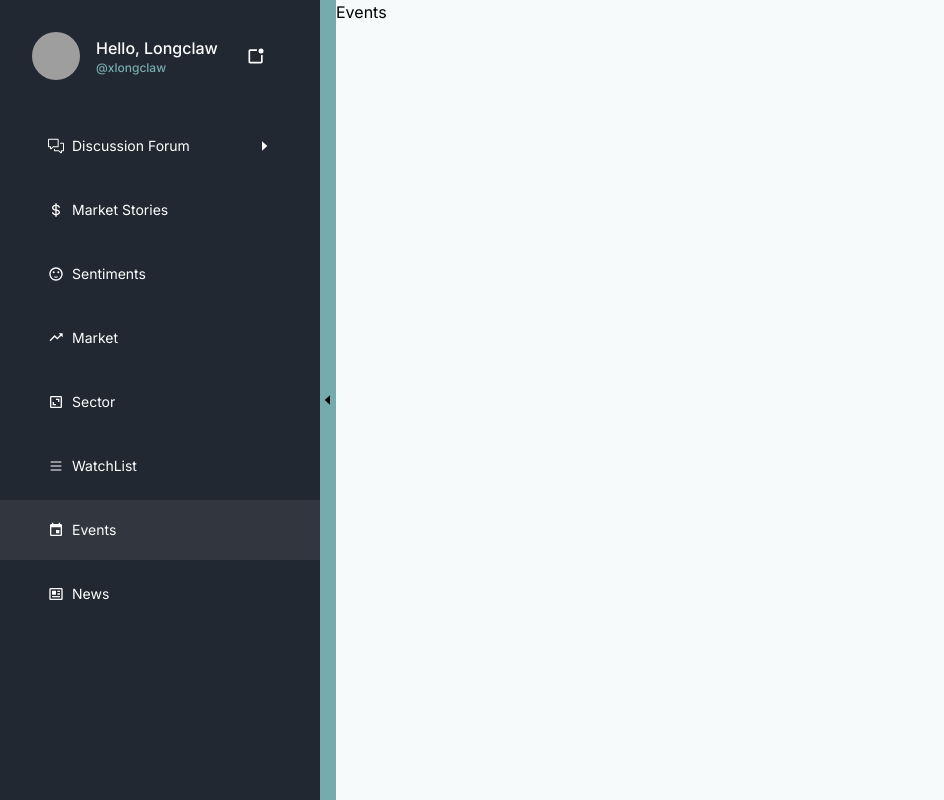
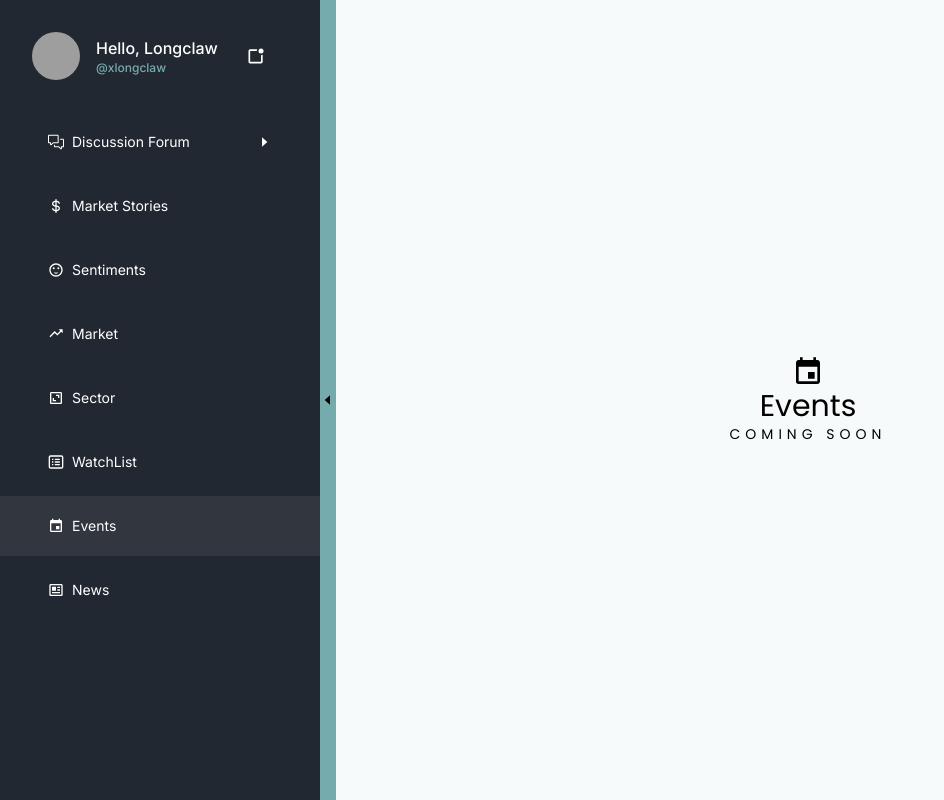
Before and after one commit to Xlongclaw/go-india-stocks-assignment, a Next.js app: page /events in a window 1280 px wide. Both pictures are taken after a click on the element 8 px from the left and 400 px from the top of the page. Shown: the whole page, without its empty margins (0-944 px from the left). Built offline with nearby package versions, Linux system fonts and the light colour scheme; grey boxes are pictures that could not be loaded; a web font is replaced by a local one.

Commit message:
organised code for different pages

```diff
--- a/src/app/components/drawer/index.tsx
+++ b/src/app/components/drawer/index.tsx
@@ -35,12 +35,15 @@ const Drawer = () => {
         transition={{ type: "spring", stiffness: 200, damping: 40 }}
         className={classNames("overflow-hidden", {})}
       >
-
         {/* User information section */}
         <UserInfoSection />
 
         {/* Options list */}
-        <OptionsList />
+        <OptionsList
+          expand={() => {
+            setExpand(false);
+          }}
+        />
       </motion.div>
 
       {/* Drawer toggle button */}
--- a/src/app/components/drawer/options-list/index.tsx
+++ b/src/app/components/drawer/options-list/index.tsx
@@ -7,7 +7,7 @@
 import DRAWER_DATA from "@/constants/DRAWER_DATA"; // Importing drawer data from constants
 import classNames from "classnames";
 import Link from "next/link";
-import { usePathname } from "next/navigation";
+import { usePathname, useRouter } from "next/navigation";
 import React from "react";
 import { BiCaretRight } from "react-icons/bi";
 
@@ -15,18 +15,28 @@ import { BiCaretRight } from "react-icons/bi";
  * OptionsList component represents a list of options for the drawer.
  * @returns - JSX element representing the OptionsList component.
  */
-const OptionsList: React.FC = () => {
+const OptionsList: React.FC<{expand:()=>void}> = (props) => {
   const selected = usePathname();
+  const router = useRouter()
+
+  const handleClick = (link:string)=>{
+
+    // Navigating to another link
+    router.push(link);
+
+    // Triggered when any drawer option is Pressed so that it can hise the drawer on click
+    props.expand()
+  }
 
   return (
-    <div className="overflow-y-scroll flex-1">
+    <div className=" w-full">
       {/* Mapping through drawer data */}
       {DRAWER_DATA.map((data) => (
-        <Link
-          href={data.link}
+        <button
+          onClick={()=>handleClick(data.link)}
           key={data.title}
           className={classNames(
-            "flex gap-2 rounded-x items-center py-5 px-12 hover:bg-x-accent-light cursor-pointer transition-colors my-1 justify-between",
+            "flex gap-2 rounded-x w-full items-center py-5 px-12 hover:bg-x-accent-light cursor-pointer transition-colors my-1 justify-between",
             {
               "bg-x-accent-light": selected === data.link,
             }
@@ -40,7 +50,7 @@ const OptionsList: React.FC = () => {
           </div>
           {/* Subcategories arrow */}
           {data.subCategories.length !== 0 && <BiCaretRight className="ml-6" />}
-        </Link>
+        </button>
       ))}
     </div>
   );
--- a/src/app/events/page.tsx
+++ b/src/app/events/page.tsx
@@ -1,9 +1,15 @@
-import React from 'react'
+import CommingSoon from "@/components/comming-soon";
+import React from "react";
+import { MdEvent } from "react-icons/md";
 
 const Page = () => {
   return (
-    <div>Events</div>
-  )
-}
+    <div className="w-full">
+      <CommingSoon title="Events">
+        <MdEvent size={32}/>
+      </CommingSoon>
+    </div>
+  );
+};
 
-export default Page
+export default Page;
--- a/src/app/loading.tsx
+++ b/src/app/loading.tsx
@@ -2,7 +2,7 @@ import React from 'react'
 
 const Loading = () => {
   return (
-    <div>Loading</div>
+    <div className='w-full h-full flex justify-center items-center'>Loading</div>
   )
 }
 
--- a/src/app/market/page.tsx
+++ b/src/app/market/page.tsx
@@ -1,9 +1,15 @@
-import React from 'react'
+import CommingSoon from "@/components/comming-soon";
+import React from "react";
+import { BiTrendingUp } from "react-icons/bi";
 
 const Page = () => {
   return (
-    <div>Market</div>
-  )
-}
+    <div className="w-full">
+      <CommingSoon title="Market">
+        <BiTrendingUp size={32}/>
+      </CommingSoon>
+    </div>
+  );
+};
 
-export default Page
+export default Page;
--- a/src/app/news/page.tsx
+++ b/src/app/news/page.tsx
@@ -1,9 +1,15 @@
-import React from 'react'
+import CommingSoon from "@/components/comming-soon";
+import React from "react";
+import { BiNews } from "react-icons/bi";
 
 const Page = () => {
   return (
-    <div>News</div>
-  )
-}
+    <div className="w-full">
+      <CommingSoon title="News">
+        <BiNews size={32}/>
+      </CommingSoon>
+    </div>
+  );
+};
 
-export default Page
+export default Page;
--- a/src/app/sector/page.tsx
+++ b/src/app/sector/page.tsx
@@ -1,9 +1,15 @@
-import React from 'react'
+import CommingSoon from "@/components/comming-soon";
+import React from "react";
+import { BiArea } from "react-icons/bi";
 
 const Page = () => {
   return (
-    <div>Sector</div>
-  )
-}
+    <div className="w-full">
+      <CommingSoon title="Sector">
+        <BiArea size={32}/>
+      </CommingSoon>
+    </div>
+  );
+};
 
-export default Page
+export default Page;
--- a/src/app/sentiments/page.tsx
+++ b/src/app/sentiments/page.tsx
@@ -1,9 +1,15 @@
-import React from 'react'
+import CommingSoon from "@/components/comming-soon";
+import React from "react";
+import { MdSentimentSatisfied } from "react-icons/md";
 
 const Page = () => {
   return (
-    <div>Sentiments</div>
-  )
-}
+    <div className="w-full">
+      <CommingSoon title="Sentiments">
+        <MdSentimentSatisfied size={32}/>
+      </CommingSoon>
+    </div>
+  );
+};
 
-export default Page
+export default Page;
--- a/src/app/watchlist/page.tsx
+++ b/src/app/watchlist/page.tsx
@@ -1,9 +1,15 @@
-import React from 'react'
+import CommingSoon from "@/components/comming-soon";
+import React from "react";
+import { CgList } from "react-icons/cg";
 
 const Page = () => {
   return (
-    <div>WatchList</div>
-  )
-}
+    <div className="w-full">
+      <CommingSoon title="Watchlist">
+        <CgList size={32}/>
+      </CommingSoon>
+    </div>
+  );
+};
 
-export default Page
+export default Page;
--- a/src/components/image-carousel/index.tsx
+++ /dev/null
@@ -1,34 +0,0 @@
-'use client'
-import Image from "next/image";
-import React, { useState } from "react";
-
-const ImageCarousel: React.FC<{ images: string[] }> = ({ images }) => {
-  const [currentIndex, setCurrentIndex] = useState(0);
-
-  const goToNextSlide = () => {
-    const newIndex = (currentIndex + 1) % images.length;
-    setCurrentIndex(newIndex);
-  };
-
-  const goToPrevSlide = () => {
-    const newIndex = currentIndex === 0 ? images.length - 1 : currentIndex - 1;
-    setCurrentIndex(newIndex);
-  };
-
-  return (
-    <div className="relative w-64">
-      <div className="overflow-hidden">
-        <div className="flex transition-transform duration-500 ease-in-out transform" style={{ width: `${images.length * 100}%`, transform: `translateX(-${currentIndex * (100 / images.length)}%)` }}>
-          {images.map((image, index) => (
-            <Image key={index} src={image} width={500}
-            height={500} alt={`slide-${index}`} className="w-64 h-48 object-cover" />
-          ))}
-        </div>
-      </div>
-      {/* <button className="absolute top-1/2 left-4 transform -translate-y-1/2 bg-white bg-opacity-50 p-2 rounded-full" onClick={goToPrevSlide}>&#10094;</button>
-      <button className="absolute top-1/2 right-4 transform -translate-y-1/2 bg-white bg-opacity-50 p-2 rounded-full" onClick={goToNextSlide}>&#10095;</button> */}
-    </div>
-  );
-};
-
-export default ImageCarousel;
--- a/src/constants/DRAWER_DATA.ts
+++ b/src/constants/DRAWER_DATA.ts
@@ -1,5 +1,5 @@
 import { BiDollar, BiTrendingUp, BiArea, BiNews } from "react-icons/bi";
-import { BsList } from "react-icons/bs";
+import { CgList } from "react-icons/cg";
 import { GoCommentDiscussion } from "react-icons/go";
 import { MdSentimentSatisfied, MdEvent } from "react-icons/md";
 
@@ -40,7 +40,7 @@ const DRAWER_DATA = [
     subCategories: [],
   },
   {
-    icon: BsList,
+    icon: CgList,
     link: "/watchlist",
     title: "WatchList",
     subCategories: [],
```
Also changed, not shown: src/app/page.tsx (+11 -0 lines).
